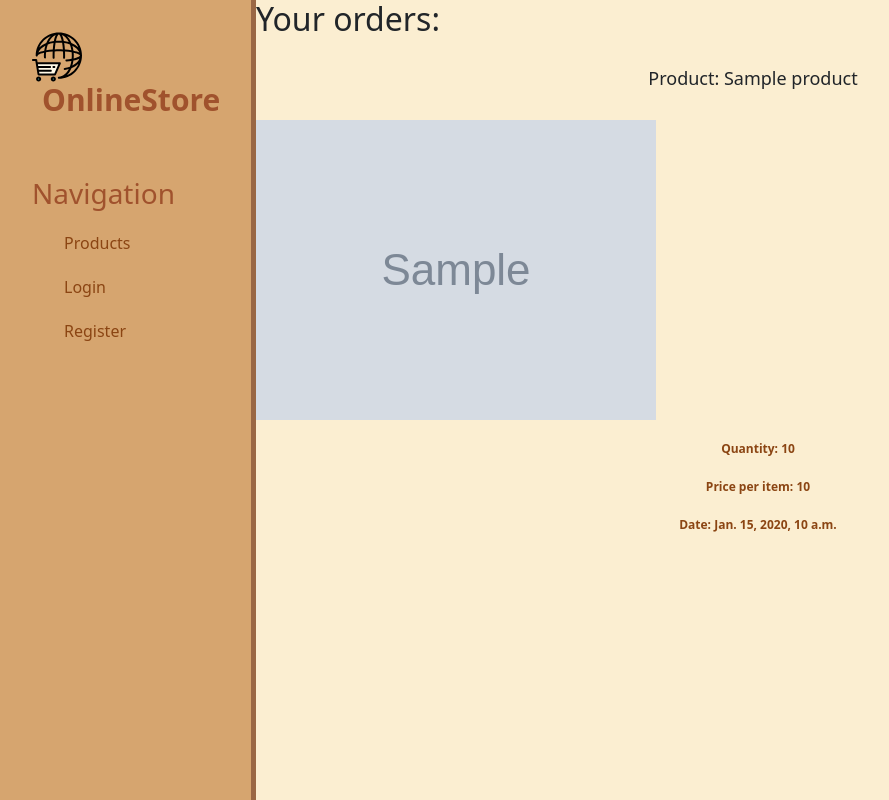
After one commit to Jules57/django_shop, a Django app: template shop/templates/shop/product/purchase_list.html in a window 1280 px wide. The commit adds this page. Shown: the whole page, without its empty margins (0-889 px from the left). Run offline with Django 4.2, Linux system fonts and the light colour scheme; the template is opened without the code that fills it: most values are stand-ins (such as "Sample title", 1, 10 or a date in 2020); grey boxes marked "Sample" are stand-in pictures; some libraries are stand-ins or nearby versions.

Commit message:
add purchase list

```diff
--- a/shop/static/shop/css/base.css
+++ b/shop/static/shop/css/base.css
@@ -10,6 +10,9 @@ aside {
     height: 100vh;
     color: sienna;
     border-right: 5px solid #9a6744;
+    /*position: fixed;*/
+    /*top: 0;*/
+    /*left: 0;*/
 }
 
 aside img {
@@ -58,7 +61,7 @@ main .product-list, .product-detail {
     float: left;
     display: flex;
     flex-wrap: wrap;
-    justify-content: left;
+    justify-content: center;
     color: saddlebrown;
     text-align: center;
     width: 75%;
@@ -80,7 +83,7 @@ main .product-list, .product-detail {
 }
 
 
-.item img, .product-detail img {
+.item img, .product-detail img, .purchase-list img {
     max-width: 500px;
     margin-right: 10px;
     display: flex;
@@ -88,6 +91,25 @@ main .product-list, .product-detail {
     align-items: center;
     text-align: left;
     flex: 0 0 auto;
+}
+/*.purchase-list img{*/
+/*    max-width: 200px;*/
+/*    margin-right: 10px;*/
+/*    margin-left: 400px;*/
+/*    display: flex;*/
+/*    flex-direction: column;*/
+/*    align-items: center;*/
+/*    text-align: left;*/
+/*    flex: 0 0 auto;*/
+/*}*/
+
+ .purchase-list h2 {
+    font-size: 18px; /* Adjust the title font size */
+    margin: 30px;
+    display: flex;
+    flex-direction: column;
+    align-items: center;
+    text-align: left;
 }
 
 .item a {
@@ -108,11 +130,11 @@ main .product-list, .product-detail {
     text-align: center;
 }
 
-.item p, .product-detail p {
+.item p, .product-detail p, .purchase-list p {
     font-size: 12px; /* Adjust the price font size */
     font-weight: bold; /* Make the price bold */
     color: saddlebrown;
-    margin: 0;
+    margin: 20px;
     display: flex;
     flex-direction: column;
     align-items: center;
@@ -156,7 +178,7 @@ main .product-list, .product-detail {
 
 form {
     max-width: 400px; /* Set a maximum width for the form */
-    margin: 0 auto; /* Center-align the form on the page */
+    margin: 20px auto; /* Center-align the form on the page */
     padding: 20px; /* Add padding to the form container */
     background-color: rosybrown; /* Background color for the form */
     border: 1px solid darksalmon; /* Border around the form */
--- a/shop/templates/shop/base.html
+++ b/shop/templates/shop/base.html
@@ -20,6 +20,7 @@
         <li><a href="{% url 'shop:product_list' %}">Products</a></li>
         {% if request.user.is_authenticated %}
             <li><a href="{% url 'shop:logout' %}">Logout</a></li>
+            <li><a href="{% url 'shop:purchase_list' %}">Orders</a></li>
         {% else %}
             <li><a href="{% url 'shop:login' %}">Login</a></li>
             <li><a href="{% url 'shop:register' %}">Register</a></li>
--- a/shop/templates/shop/product/product_create.html
+++ b/shop/templates/shop/product/product_create.html
@@ -4,6 +4,7 @@
 {% block title %}Add new product{% endblock %}
 
 {% block content %}
+    <h2>Add new product</h2>
     <form method="post" enctype="multipart/form-data">
         {% csrf_token %}
         {{ form.as_p }}
--- a/shop/templates/shop/product/product_update_form.html
+++ b/shop/templates/shop/product/product_update_form.html
@@ -4,6 +4,7 @@
 {% block title %}Edit product info{% endblock %}
 
 {% block content %}
+    <h2>Edit the product</h2>
     <form method="post">
         {% csrf_token %}
         {{ form.as_p }}
--- /dev/null
+++ b/shop/templates/shop/product/purchase_list.html
@@ -0,0 +1,17 @@
+{% extends 'shop/base.html' %}
+{% load static %}
+
+{% block title %}Add new product{% endblock %}
+
+{% block content %}
+    <h2>Your orders:</h2>
+    {% for purchase in object_list %}
+        <div class="purchase-list">
+        <h2>Product: {{ purchase.product }}</h2>
+            <img src="{% if purchase.product.image %}{{ purchase.product.image.url }}{% else %}{% static "shop/img/no_image.png" %}{% endif %}">
+        <p>Quantity: {{ purchase.product_quantity }}</p>
+        <p>Price per item: {{ purchase.product.price }}</p>
+        <p>Date: {{ purchase.bought_at }}</p>
+        </div>
+    {% endfor %}
+{% endblock %}
--- a/shop/urls.py
+++ b/shop/urls.py
@@ -2,7 +2,7 @@ from django.contrib.auth.views import LogoutView
 from django.urls import path
 
 from shop.views import Login, UserRegisterView, ProductListView, ProductDetailView, ProductCreateView, \
-    ProductUpdateView, ProductDeleteView, PurchaseCreateView
+    ProductUpdateView, ProductDeleteView, PurchaseCreateView, PurchaseListView
 
 app_name = 'shop'
 
@@ -13,6 +13,7 @@ urlpatterns = [
     path('product/<int:pk>/update/', ProductUpdateView.as_view(), name='update_product'),
     path('product/<int:pk>/delete/', ProductDeleteView.as_view(), name='delete_product'),
     path('purchase/<int:pk>/', PurchaseCreateView.as_view(), name='purchase'),
+    path('purchases/', PurchaseListView.as_view(), name='purchase_list'),
     path('login/', Login.as_view(), name='login'),
     path('logout/', LogoutView.as_view(next_page='/'), name='logout'),
     path('register/', UserRegisterView.as_view(), name='register'),
```
